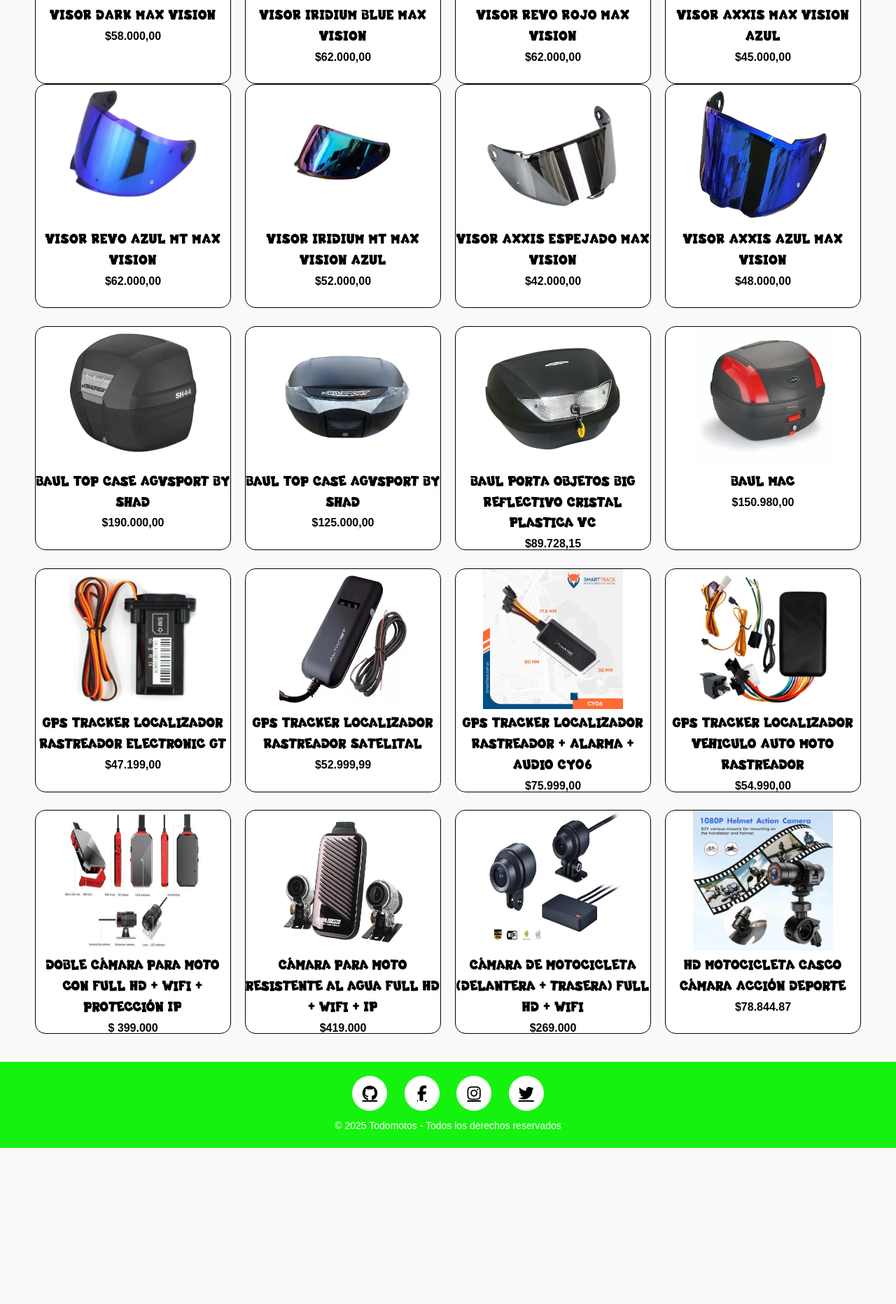
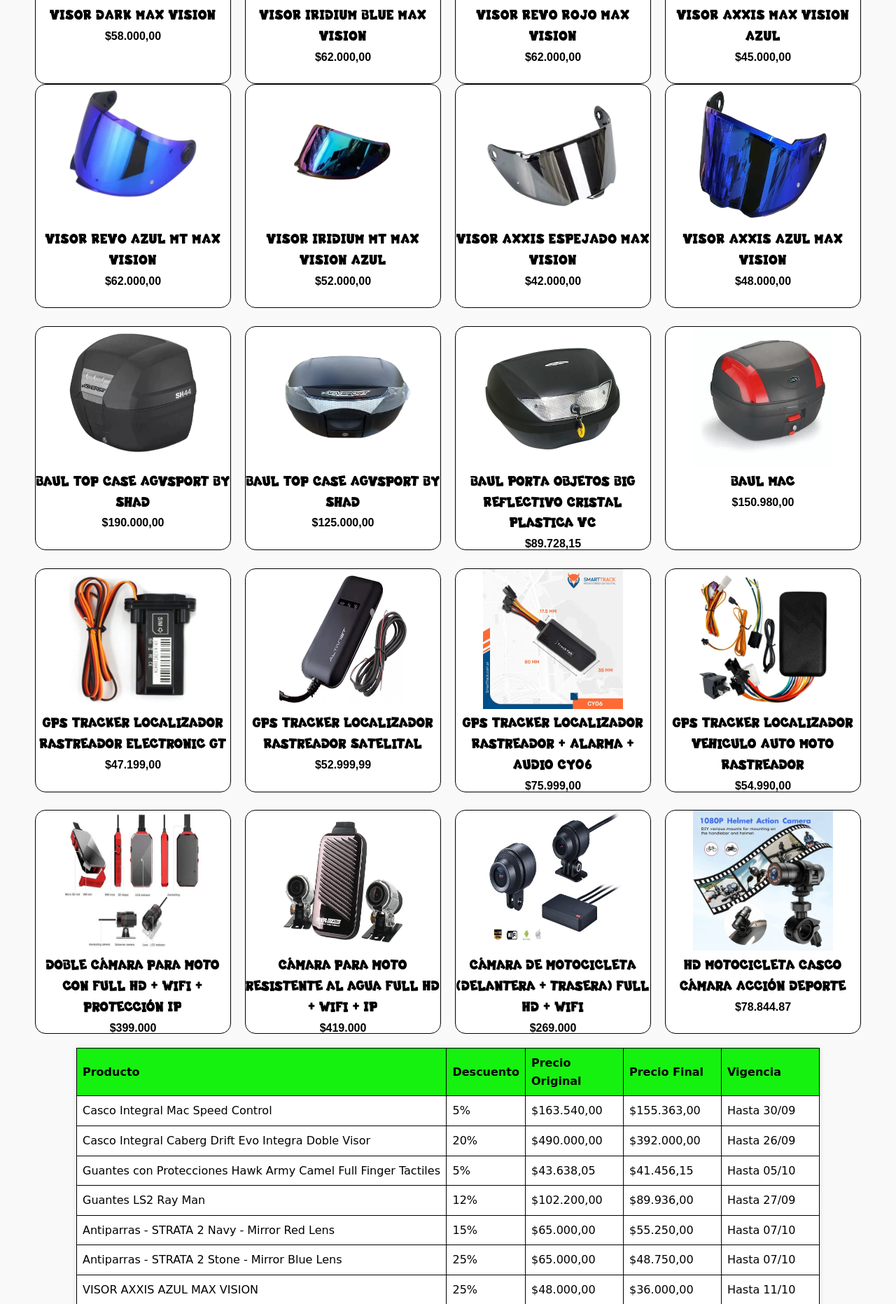
Before and after one commit to jerecas770/TODO-MOTOS-, a PHP site: page /accesorios/accesorios.html in a window 1280 px wide. Shown: the part 2372-4235 px from the top of the page at 70% size. Before the commit the page ends 4012 px from the top, so only its background shows below. Run offline with PHP 8.4, Linux system fonts and the light colour scheme.

Commit message:
Cree la tabla de descuentos de los productos, ahora voy a comentar todo lo que haga falta

```diff
--- a/accesorios/Form_Accesorios.html
+++ b/accesorios/Form_Accesorios.html
@@ -9,7 +9,6 @@
 </head>
 <body id="Body_Formulario_Accesorios">
     <form method="post" id="Form_Accesorios">
-        <h2 id="H2_Form_Accesorios">Iniciar Sesión</h2>
 
         Usuario: <input class="Input_Form_Accesorios" type="text" id="username" name="username" placeholder="Ingrese su usuario o correo electronico" required><br><br>
 
--- a/accesorios/accesorios.html
+++ b/accesorios/accesorios.html
@@ -35,7 +35,11 @@
             <b>Inicio</b>
           </a>
         </li>
-
+        <li class="Li_Menu_Accesorios">
+          <a href="#tabla_accesorios"  class="Inicio_Sesion_Accesorios">
+            <b>Descuentos</b>
+          </a>
+        </li>
         <li class="Li_Menu_Accesorios"><b>Protecciones</b>
           <div class="div_submenu_accesorios">
             <a href="#Info_Cascos"><b>Cascos</b></a>
@@ -98,21 +102,21 @@
                 <div class="Productos_Accesorios">
                   <img class="img_productos_accesorios" src="Protecciones/Casco2_Abierto_LS2_FF570_Verso_Mobile.webp" alt=" Casco Abierto LS2 FF570 Verso Mobile">
                   <h3>Casco Abierto LS2 FF570 Verso Mobile</h3>
-                  <p>$ 320.752,00</p>
+                  <p>$320.752,00</p>
                 </div>
               </a>
               <a href="https://www.cycles.com.ar/casco-rebatible-ls2-ff370-easy-solid/p" target="_blank">
                 <div class="Productos_Accesorios">
                   <img class="img_productos_accesorios" src="Protecciones/Casco3_Rebatible_LS2_FF370_Easy_Solid.webp" alt=" Casco Rebatible LS2 FF370 Easy Solid">
                   <h3>Casco Rebatible LS2 FF370 Easy Solid</h3>
-                  <p>$ 325.160,00</p>
+                  <p>$325.160,00</p>
                 </div>
               </a>
               <a href="https://www.cycles.com.ar/casco-integral-caberg-drift-evo-integra-doble-visor-con-pinlock--/p" target="_blank">
                 <div class="Productos_Accesorios">
                   <img class="img_productos_accesorios" src="Protecciones/Casco4_Integral_Caberg_Drift_Evo_Integra_Doble_Visor_con_Pinlock.jpeg" alt=" Casco Integral Caberg Drift Evo Integra Doble Visor">
                   <h3>Casco Integral Caberg Drift Evo Integra Doble Visor</h3>
-                  <p>$ 490.000,00</p>
+                  <p>$490.000,00</p>
                 </div>
               </a>
             </div>
@@ -122,28 +126,28 @@
                 <div class="Productos_Accesorios">
                   <img class="img_productos_accesorios" src="Protecciones/Casco5_Integral_Mac_Speed_2.0_Bond.jpeg" alt=" Casco Integral Mac Speed 2.0 Bond">
                   <h3>Casco Integral Mac Speed 2.0 Bond</h3>
-                  <p>$ 163.540,00</p>
+                  <p>$163.540,00</p>
                 </div>
               </a>
               <a href="https://www.cycles.com.ar/casco-rebatible-ls2-ff900-valiant-ii-doble-visor/p" target="_blank">
                 <div class="Productos_Accesorios">
                   <img class="img_productos_accesorios" src="Protecciones/Casco6_Rebatible_LS2_FF900_Valiant_II_Doble_Visor.webp" alt=" Casco Rebatible LS2 FF900 Valiant II Doble Visor">
                   <h3>Casco Rebatible LS2 Valiant II Doble Visor</h3>
-                  <p>$ 643.668,00</p>
+                  <p>$643.668,00</p>
                 </div>
               </a>
               <a href="https://www.cycles.com.ar/casco-cross-ls2-473-fast-evo-strike/p" target="_blank">
                 <div class="Productos_Accesorios">
                   <img class="img_productos_accesorios" src="Protecciones/Casco7_Cross_LS2_473_Fast_Evo_Strike.webp" alt=" Casco Cross LS2 473 Fast Evo Strike">
                   <h3>Casco Cross LS2 Fast Evo Strike</h3>
-                  <p>$ 242.403,00</p>
+                  <p>$242.403,00</p>
                 </div>
               </a>
               <a href="https://www.cycles.com.ar/casco-cross-mac-virtus-sharp/p" target="_blank">
                 <div class="Productos_Accesorios">
                   <img class="img_productos_accesorios" src="Protecciones/Casco8_Cross_Mac_Virtus_Sharp.webp" alt=" Casco Cross Mac Virtus Sharp">
                   <h3>Casco Cross Mac Virtus Sharp</h3>
-                  <p>$ 195.408,00</p>
+                  <p>$195.408,00</p>
                 </div>
               </a>
             </div>
@@ -155,28 +159,28 @@
                 <div class="Productos_Accesorios">
                   <img class="img_productos_accesorios" src="Protecciones/Guantes1_Media_Estacion_Cross_Hawk_Fit_Camel_Tactiles.webp" alt=" Guantes Media Estacion Cross Hawk Fit Camel Tactiles">
                   <h3>Guantes Media Estacion Cross Hawk Fit Camel Tactiles</h3>
-                  <p>$ 40.158,62</p>
+                  <p>$40.158,62</p>
                 </div>
               </a>
               <a href="https://www.cycles.com.ar/guantes-con-protecciones-hawk-army-camel-full-finger-tactiles/p" target="_blank">
                 <div class="Productos_Accesorios">
                   <img class="img_productos_accesorios" src="Protecciones/Guantes2_con_Protecciones_Hawk_Army_Camel_Full_Finger_Tactiles.webp" alt=" Guantes con Protecciones Hawk Army Camel Full Finger Tactiles">
                   <h3>Guantes con Protecciones Hawk Army Camel Full Finger Tactiles</h3>
-                  <p>$ 43.638,05</p>
+                  <p>$43.638,05</p>
                 </div>
               </a>
               <a href="https://www.cycles.com.ar/guantes-con-protecciones-nine-to-one-urban-evo/p" target="_blank">
                 <div class="Productos_Accesorios">
                   <img class="img_productos_accesorios" src="Protecciones/Guantes3_con_Protecciones_Nine_To_One_Urban_Evo.webp" alt=" Guantes con Protecciones Nine To One Urban Evo">
                   <h3>Guantes con Protecciones Nine To One Urban Evo</h3>
-                  <p>$ 63.609,00</p>
+                  <p>$63.609,00</p>
                 </div>
               </a>
               <a href="https://www.cycles.com.ar/guantes-fourstroke-speed/p" target="_blank">
                 <div class="Productos_Accesorios">
                   <img class="img_productos_accesorios" src="Protecciones/Guantes4_Fourstroke_Speed.jpeg" alt=" Guantes Fourstroke Speed">
                   <h3>Guantes Fourstroke Speed</h3>
-                  <p>$ 62.417,00</p>
+                  <p>$62.417,00</p>
                 </div>
               </a>
             </div>
@@ -185,28 +189,28 @@
                 <div class="Productos_Accesorios">
                   <img class="img_productos_accesorios" src="Protecciones/Guantes5_Fourstroke_Start.jpg" alt=" Guantes Fourstroke Start">
                   <h3>Guantes Fourstroke Start</h3>
-                  <p>$ 72.748,00</p>
+                  <p>$72.748,00</p>
                 </div>
               </a>
               <a href="https://www.cycles.com.ar/guantes-nine-to-one-atomic/p" target="_blank">
                 <div class="Productos_Accesorios">
                   <img class="img_productos_accesorios" src="Protecciones/Guantes6_Nine_To_One_Atomic.webp" alt="Guantes Nine To One Atomic">
                   <h3>Guantes Nine To One Atomic</h3>
-                  <p>$ 53.970,00</p>
+                  <p>$53.970,00</p>
                 </div>
               </a>
               <a href="https://www.cycles.com.ar/guantes-cortos-nine-to-one-armour-cuero/p" target="_blank">
                 <div class="Productos_Accesorios">
                   <img class="img_productos_accesorios" src="Protecciones/Guantes7_Cortos_Nine_To_One_Armour_Cuero.webp" alt="  Guantes Cortos Nine To One Armour Cuero">
                   <h3>Guantes Cortos Nine To One Armour Cuero</h3>
-                  <p>$ 118.140,00</p>
+                  <p>$118.140,00</p>
                 </div>
               </a>
               <a href="https://www.cycles.com.ar/guantes-ls2-ray-man/p" target="_blank" >
                 <div class="Productos_Accesorios">
                   <img class="img_productos_accesorios" src="Protecciones/Guantes8_LS2_Ray_Man.webp" alt=" Guantes LS2 Ray Man">
                   <h3>Guantes LS2 Ray Man</h3>
-                  <p>Guantes LS2 Ray Man</p>
+                  <p>$102.200,00</p>
                 </div>
               </a>
             </div>
@@ -429,7 +433,7 @@
                 <div>
                   <img class="img_productos_accesorios" src="Tecnologia/Doble_cámara_para_salpicadero_de_moto_con _Full HD_WiFi.jpg" alt="Doble cámara para salpicadero de moto (delantera + trasera) con Full HD + WiFi + protección IP69">
                   <h3>Doble Cámara para moto con Full HD + WiFi + protección IP</h3>
-                  <p>$ 399.000</p>
+                  <p>$399.000</p>
                 </div>
               </a>
               <a href="https://www.cool-mania.com.ar/coche/camaras-de-coches/camara-para-moto-delantera-y-trasera-g-net-mvr-g1-pro-full-hd-wifi-ip69k-resistente-al-agua-gps-cloud" target="_blank">
@@ -457,8 +461,113 @@
 
           </div>
         </div>
+
+        <div id="div_tabla_accesorios">
+          <table id="tabla_accesorios">
+            <tr>
+              <th id="th1_accesorios">Producto</th>
+              <th id="th2_accesorios">Descuento</th>
+              <th id="th3_accesorios">Precio Original</th>
+              <th id="th4_accesorios">Precio Final</th>
+              <th id="th5_accesorios">Vigencia</th>
+            </tr>
+            <tr>
+              <td>Casco Integral Mac Speed Control</td>
+              <td>5%</td>
+              <td>$163.540,00</td>
+              <td>$155.363,00</td>
+              <td>Hasta 30/09</td>
+            </tr>
+            <tr>
+              <td>Casco Integral Caberg Drift Evo Integra Doble Visor</td>
+              <td>20%</td>
+              <td>$490.000,00</td>
+              <td>$392.000,00</td>
+              <td>Hasta 26/09</td>
+            </tr>
+            <tr>
+              <td>Guantes con Protecciones Hawk Army Camel Full Finger Tactiles</td>
+              <td>5%</td>
+              <td>$43.638,05</td>
+              <td>$41.456,15</td>
+              <td>Hasta 05/10</td>
+            </tr>
+            <tr>
+              <td>Guantes LS2 Ray Man</td>
+              <td>12%</td>
+              <td>$102.200,00</td>
+              <td>$89.936,00</td>
+              <td>Hasta 27/09</td>
+            </tr>
+            <tr>
+              <td>Antiparras - STRATA 2 Navy - Mirror Red Lens</td>
+              <td>15%</td>
+              <td>$65.000,00</td>
+              <td>$55.250,00</td>
+              <td>Hasta 07/10</td>
+            </tr>
+            <tr>
+              <td>Antiparras - STRATA 2 Stone - Mirror Blue Lens</td>
+              <td>25%</td>
+              <td>$65.000,00</td>
+              <td>$48.750,00</td>
+              <td>Hasta 07/10</td>
+            </tr>
+            <tr>
+              <td>VISOR AXXIS AZUL MAX VISION</td>
+              <td>25%</td>
+              <td>$48.000,00</td>
+              <td>$36.000,00</td>
+              <td>Hasta 11/10</td>
+            </tr>
+            <tr>
+              <td>VISOR DARK MAX VISION</td>
+              <td>15%</td>
+              <td>$58.000,00</td>
+              <td>$49.300,00</td>
+              <td>Hasta 03/10</td>
+            </tr>
+            <tr>
+              <td>Baul Mac</td>
+              <td>27%</td>
+              <td>$150.980,00</td>
+              <td>$110.000,00</td>
+              <td>Hasta 09/10</td>
+            </tr>
+            <tr>
+              <td>Gps Tracker Localizador Vehiculo Auto Moto Rastreador</td>
+              <td>7%</td>
+              <td>$54.990,00</td>
+              <td>$50.990,00</td>
+              <td>Hasta 28/10</td>
+            </tr>
+            <tr>
+              <td>Gps Tracker Localizador Rastreador Electronic Gt</td>
+              <td>10%</td>
+              <td>$47.199,00</td>
+              <td>$42.479,10</td>
+              <td>Hasta 25/10</td>
+            </tr>
+            <tr>
+              <td>Cámara para moto resistente al agua Full HD + WiFi + IP</td>
+              <td>25%</td>
+              <td>$419.000,00</td>
+              <td>$314.250,00</td>
+              <td>Hasta 30/10</td>
+            </tr>
+            <tr>
+              <td>Cámara de motocicleta (delantera + trasera) Full HD + WiFi</td>
+              <td>30%</td>
+              <td>$269.000,00</td>
+              <td>$188.300,00</td>
+              <td>Hasta 20/10</td>
+            </tr>
+          </table>
+        </div>
+
       </div>
     </main>
+
 
 
     <!-- Footer -->
--- a/styles.css
+++ b/styles.css
@@ -616,10 +616,8 @@ body {
 
 .Info_Flex {
   display: flex;
-  flex-wrap: wrap;
   justify-content: center; /* Centra los productos dentro del bloque */
-  gap: 20px;
-  max-width: 1200px; /* Limita el ancho para evitar que se estire demasiado */
+  gap: 20px; /*separa cada producto*/
 }
 
 
@@ -643,6 +641,39 @@ body {
   width: 200px;
   height: 200px;
 }
+
+#div_tabla_accesorios {
+  display: flex;
+  justify-content: center; /* Centra la tabla */
+  padding: 20px 0;
+  margin: 0;
+}
+
+#tabla_accesorios {
+  width: 90%;
+  margin: 0;
+}
+
+#tabla_accesorios th{
+  background-color: #16F20F;
+  border-collapse: collapse;
+}
+
+#tabla_accesorios th, #tabla_accesorios td {
+  color: #000;
+  border: 1px solid #000;
+  padding: 8px;
+  text-align: left;
+}
+
+#th5_accesorios , #th4_accesorios,#th3_accesorios{
+  width: 140px;
+  background-color: #16F20F;
+  color: #000;
+}
+
+
+
 
 /*--------------- Formulario de accesorios ------------- */
 #Body_Formulario_Accesorios {
@@ -702,6 +733,7 @@ table {
   border-collapse: collapse;
   background-color: #fff;
   box-shadow: 0 0 8px rgba(0,0,0,0.1);
+  font-family: cursive;
 }
 
 th, td {
```
Lines whose indentation alone changed are shown as unchanged.
